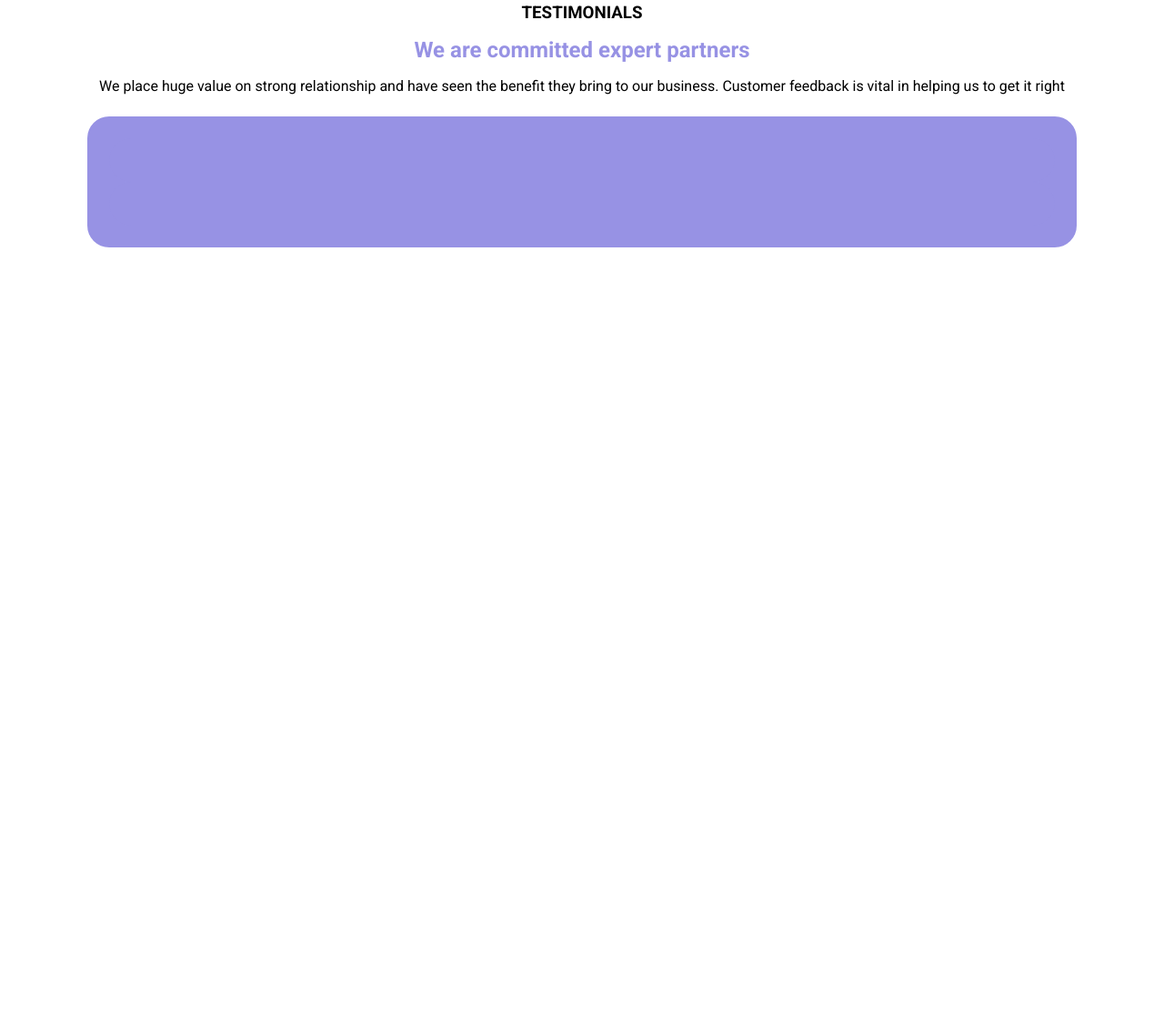
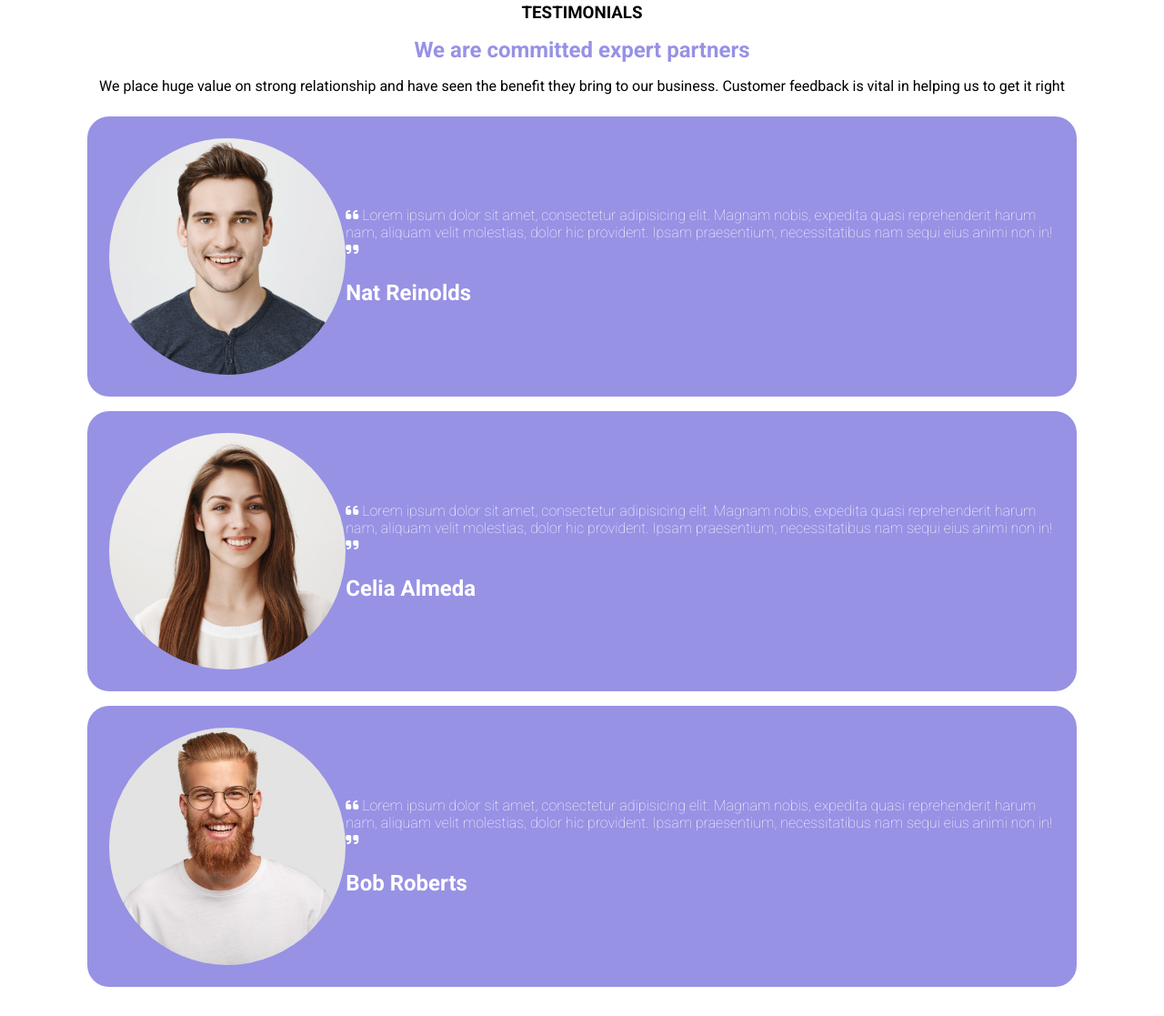
Before and after one commit to MicheleRai/htmlcss-responsive-layout, a plain HTML site: page index.html in a window 1280 px wide. Shown: the part 3097-4214 px from the top of the page at 91% size. Before the commit the page ends 3401 px from the top, so only its background shows below. Drawn offline with Linux system fonts and the light colour scheme.

Commit message:
testimonial cards

```diff
--- a/index.html
+++ b/index.html
@@ -87,16 +87,32 @@
         </section>
         <section class="third">
             <div class="container">
-                <div class="testimonial">
+                <div class="testimonial-text">
                     <h3>TESTIMONIALS</h3>
                     <h1>We are committed expert partners</h1>
                     <p>We place huge value on strong relationship and have seen the benefit they bring to our business. Customer feedback is vital in helping us to get it right</p>
                 </div>
-                <div class="card">
-                    <div class="img-container">
+                <div class="card testimonial">
+                    <div class="img-container-a"></div>
+                    <div>
+                        <p class="quote"><i class="fa-solid fa-quote-left"></i> Lorem ipsum dolor sit amet, consectetur adipisicing elit. Magnam nobis, expedita quasi reprehenderit harum nam, aliquam velit molestias, dolor hic provident. Ipsam praesentium, necessitatibus nam sequi eius animi non in! <i class="fa-solid fa-quote-right"></i></p>
+                        <h2>Nat Reinolds</h2>
                     </div>
-                <div class="card"></div>
-                <div class="card"></div>
+                </div>
+                <div class="card testimonial">
+                    <div class="img-container-b"></div>
+                    <div>
+                        <p class="quote"><i class="fa-solid fa-quote-left"></i> Lorem ipsum dolor sit amet, consectetur adipisicing elit. Magnam nobis, expedita quasi reprehenderit harum nam, aliquam velit molestias, dolor hic provident. Ipsam praesentium, necessitatibus nam sequi eius animi non in! <i class="fa-solid fa-quote-right"></i></p>
+                        <h2>Celia Almeda</h2>
+                    </div>
+                </div>
+                <div class="card testimonial">
+                    <div class="img-container-c"></div>
+                    <div>
+                        <p class="quote"><i class="fa-solid fa-quote-left"></i> Lorem ipsum dolor sit amet, consectetur adipisicing elit. Magnam nobis, expedita quasi reprehenderit harum nam, aliquam velit molestias, dolor hic provident. Ipsam praesentium, necessitatibus nam sequi eius animi non in! <i class="fa-solid fa-quote-right"></i></p>
+                        <h2>Bob Roberts</h2>
+                    </div>
+                </div>
             </div>
         </section>
 
--- a/style.css
+++ b/style.css
@@ -131,7 +131,7 @@ main .second .card a{
 main .third{
     margin: 2rem 0;
 }
-main .third .testimonial{
+.testimonial-text{
     text-align: center;
 }
 main .third h1{
@@ -140,7 +140,60 @@ main .third h1{
 }
 main .third .card{
     background-color: #9792E4;
+    margin: 1rem 0;
 }
+.img-container-a{
+    width: 50%;
+    background-image: url(img/testimonial1.jpg);
+    background-position: center;
+    background-size: cover;
+    border-radius: 50%;
+}
+.img-container-a:after {
+    content: "";
+    display: block;
+    padding-bottom: 100%;
+  }
+  .img-container-b{
+    width: 50%;
+    background-image: url(img/testimonial2.jpg);
+    background-position: center;
+    background-size: cover;
+    border-radius: 50%;
+}
+.img-container-b:after {
+    content: "";
+    display: block;
+    padding-bottom: 100%;
+  }
+  .img-container-c{
+    width: 50%;
+    background-image: url(img/testimonial3.jpg);
+    background-position: center;
+    background-size: cover;
+    border-radius: 50%;
+}
+.img-container-c:after {
+    content: "";
+    display: block;
+    padding-bottom: 100%;
+  }
+.third .testimonial{
+    display: flex;
+    flex-wrap: wrap;
+    justify-content: center;
+    align-items: center;
+    color: white;
+    text-align: center;
+}
+.third .testimonial .quote{
+    font-weight: 300;
+}
+
+
+/* apertura: <i class="fa-solid fa-quote-left"></i>
+    chiusura: <i class="fa-solid fa-quote-right"></i>
+*/
 
 
 
@@ -167,6 +220,9 @@ main .third .card{
         background-color: white;
         color: black;
     }
+    .third .testimonial{
+        flex-wrap: nowrap;
+    }
 }
 @media screen and (min-width:376px) {
     main .first .card {
@@ -175,5 +231,7 @@ main .third .card{
     #big{
         flex-basis: calc(100% - calc((100% - 2rem) / 3) - 1rem);
     }
-
+    .third .testimonial{
+        text-align: left;
+    }
 }
```
